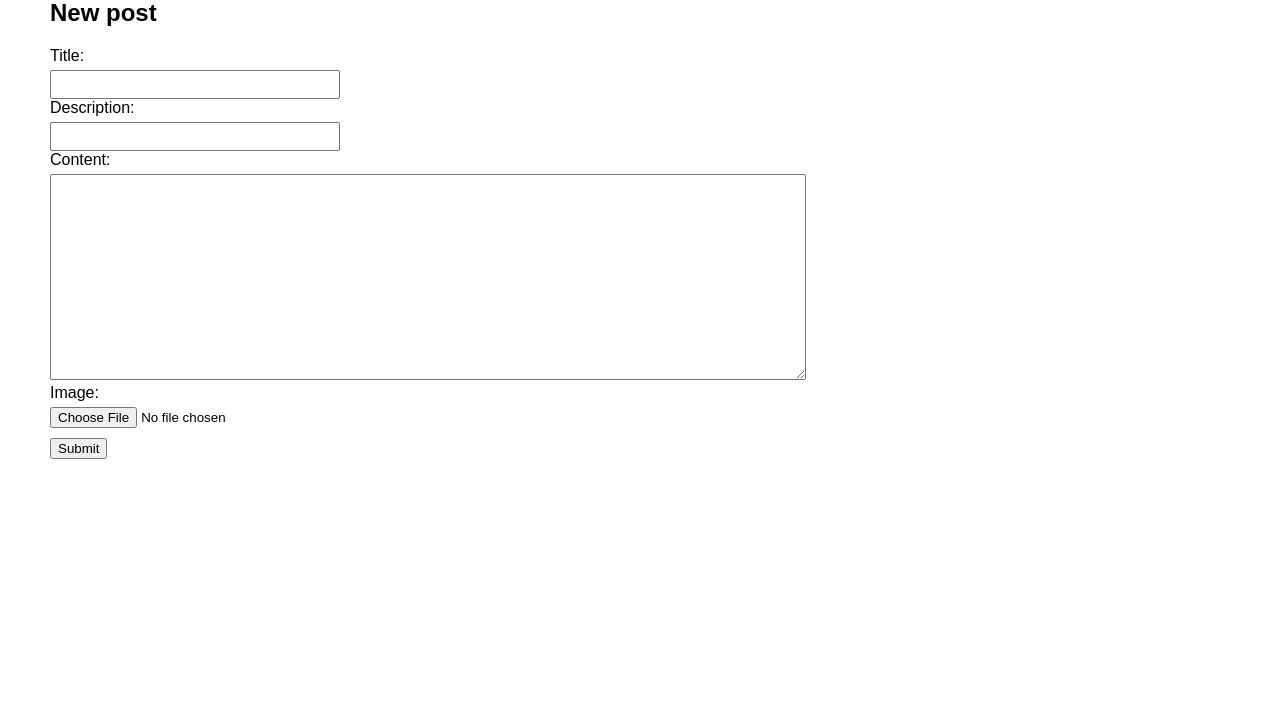
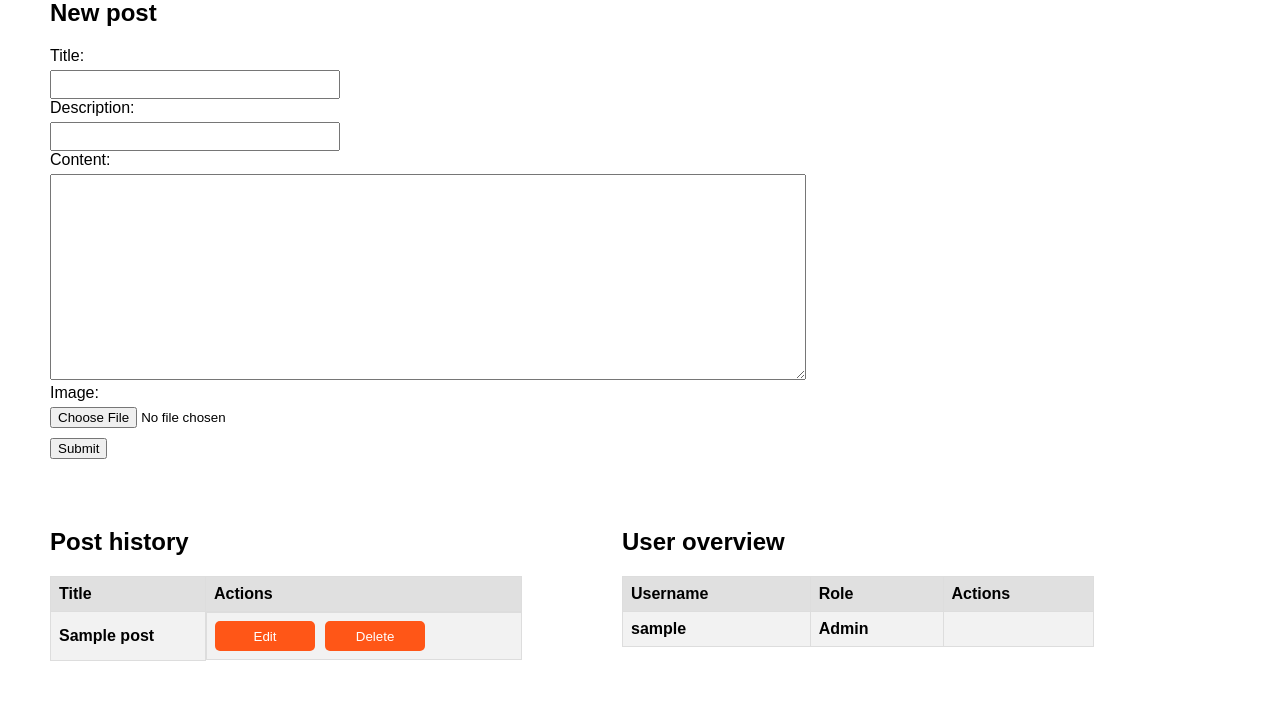
Before and after one commit to 6001807/phpblog2, a PHP site: page /admin.php in a window 1280 px wide. Shown: the part 394-1105 px from the top of the page. Before the commit the page ends 853 px from the top, so only its background shows below. Run offline with PHP 8.4, Linux system fonts and the light colour scheme; the visitor is signed in with stand-in values (Sample User, id 1); tables that the repository leaves empty hold one stand-in row (values such as "Sample post"); lists and menus that the app fills with data are empty.

Commit message:
edit and delete

```diff
--- a/admin.php
+++ b/admin.php
@@ -7,7 +7,14 @@
     <link rel='stylesheet' href='sty.css'>
 </head>
 <?php
+    include_once 'classes/class.posts.php';
+    include_once 'classes/class.user.php';
     session_start();
+    $post = new Post();
+    $posts = $post->fetchAll("DESC");
+
+    $user = new User();
+    $users = $user->fetchAll();
 
     if($_SESSION['role_id'] == 1) {
 ?>
@@ -81,6 +88,76 @@
                 <input class='submit' type="submit" name='newPost' value="Submit">
             </form>
         </section>
+        <section style='margin-top: 50px; margin-bottom: 50px; display: flex; gap: 100px;' id='allposts'>
+            <section class='table' style="width: 40%;">
+                <h2>Post history</h2>
+                <table style="width: 100%; border-collapse: collapse; margin-top: 20px;">
+                        <tr>
+                            <th style="border: 1px solid #dddddd; text-align: left; padding: 8px; background-color: rgb(224, 224, 224);">
+                                Title
+                            </th>
+                            <th style="border: 1px solid #dddddd; text-align: left; padding: 8px; background-color: rgb(224, 224, 224);">
+                                Actions
+                            </th>
+                        </tr>
+                    <?php foreach($posts as $post) { ?>
+                        <tr>
+                            <th style="border: 1px solid #dddddd; text-align: left; padding: 8px; background-color: #f2f2f2;">
+                                <?php echo $post['title']; ?>
+                            </th>
+                            <th style="display: flex; gap: 10px; border: 1px solid #dddddd; text-align: left; padding: 8px; background-color: #f2f2f2;">
+                                <a href="editPost.php?<?php echo 'id=' . $post['id'] ?>"><button class='login'>Edit</button></a>
+                                <form method="post" action="process.php">
+                                    <button type="submit" value='<?php echo $post['id']; ?>' class='login' name="deletePost">Delete</button>
+                                </form>
+                            </th>
+                        </tr>
+                    <?php } ?>
+                </table>
+            </section>
+            <section class='table' style="width: 40%;">
+                <h2>User overview</h2>
+                <table style="width: 100%; border-collapse: collapse; margin-top: 20px;">
+                        <tr>
+                            <th style="border: 1px solid #dddddd; text-align: left; padding: 8px; background-color: rgb(224, 224, 224);">
+                                Username
+                            </th>
+                            <th style="border: 1px solid #dddddd; text-align: left; padding: 8px; background-color: rgb(224, 224, 224);">
+                                Role
+                            </th>
+                            <th style="border: 1px solid #dddddd; text-align: left; padding: 8px; background-color: rgb(224, 224, 224);">
+                                Actions
+                            </th>
+                        </tr>
+                    <?php foreach($users as $user) { ?>
+                        <tr>
+                            <th style="border: 1px solid #dddddd; text-align: left; padding: 8px; background-color: #f2f2f2;">
+                                <?php echo $user['username']; ?>
+                            </th>
+                            <th style="border: 1px solid #dddddd; text-align: left; padding: 8px; background-color: #f2f2f2;">
+                                <?php
+                                    if($user['role_id'] == 1) {
+                                        echo 'Admin';
+                                    } else {
+                                        echo 'User';
+                                    }
+                                ?>
+                            </th>
+                            <th style="border: 1px solid #dddddd; text-align: left; padding: 8px; background-color: #f2f2f2;">
+                                <form style='display: flex;' method="post" action="process.php">
+                                    <?php
+                                        if($user['role_id'] == 0) {
+                                            ?> <button type="submit" class='login' value='<?php echo $user['id']; ?>' name="deleteUser">Delete</button> <?php
+                                        }
+                                    ?>
+                                </form>
+                            </th>
+                        </tr>
+                    <?php } ?>
+                </table>
+            </section>
+        </section>
+
     </section>
 <?php
     } else {
--- a/classes/class.posts.php
+++ b/classes/class.posts.php
@@ -26,6 +26,17 @@ class Post {
         $this->db->execute($query, $params);
     }
 
+    public function edit($id) {
+        $query = 'UPDATE posts SET title = :title, description = :description, content = :content WHERE id = :id';
+        $params = array(
+            'title' => $this->title,
+            'description' => $this->description,
+            'content' => $this->text,
+            'id' => $id
+        );
+        $this->db->execute($query, $params);
+    }
+
     public function delete($id) {
         $query = 'delete from posts WHERE id = :id';
         $params = array('id' => $id);
--- a/home.php
+++ b/home.php
@@ -4,7 +4,7 @@
     <meta charset="UTF-8">
     <meta name="viewport" content="width=device-width, initial-scale=1.0">
     <title>Document</title>
-    <link rel='stylesheet' href='./styl.css'>
+    <link rel='stylesheet' href='./sty.css'>
 </head>
 <?php
     include_once 'classes/class.posts.php';
--- a/login.php
+++ b/login.php
@@ -4,7 +4,7 @@
     <meta charset="UTF-8">
     <meta name="viewport" content="width=device-width, initial-scale=1.0">
     <title>Document</title>
-    <link rel='stylesheet' href='styl.css'>
+    <link rel='stylesheet' href='sty.css'>
 </head>
 <body>
     <header>
--- a/post.php
+++ b/post.php
@@ -4,7 +4,7 @@
     <meta charset="UTF-8">
     <meta name="viewport" content="width=device-width, initial-scale=1.0">
     <title>Document</title>
-    <link rel='stylesheet' href='./styl.css'>
+    <link rel='stylesheet' href='./sty.css'>
 </head>
 <?php
     include_once 'classes/class.posts.php';
@@ -41,6 +41,7 @@
     <section id='content'>
         <section class="postitem">
             <h2><?php echo $post['title']; ?></h2>
+            <img style='width: 400px;'src="<?php echo $post['image']; ?>" alt="">
             <p><?php echo $post['description']; ?></p>
             <p><?php echo $post['content']; ?></p>
         </section>
```
Also changed, not shown: editPost.php (+10 -9 lines), process.php (+19 -1 lines), img/676037.jpg (added), img/q00ly99ea7741.png (added).
